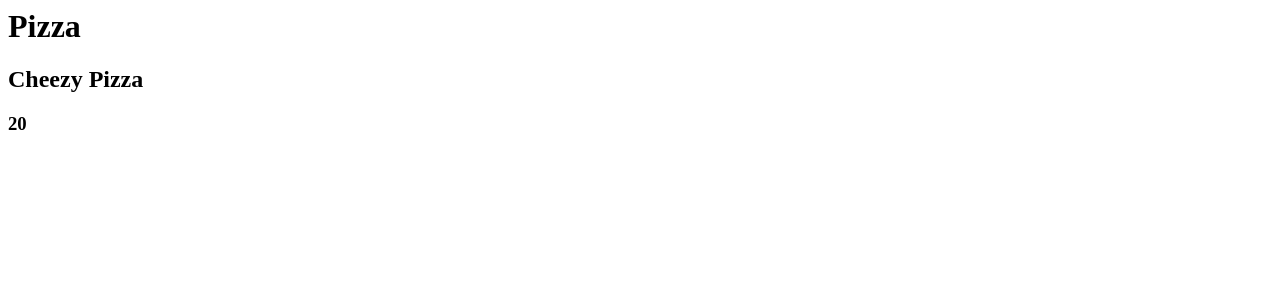
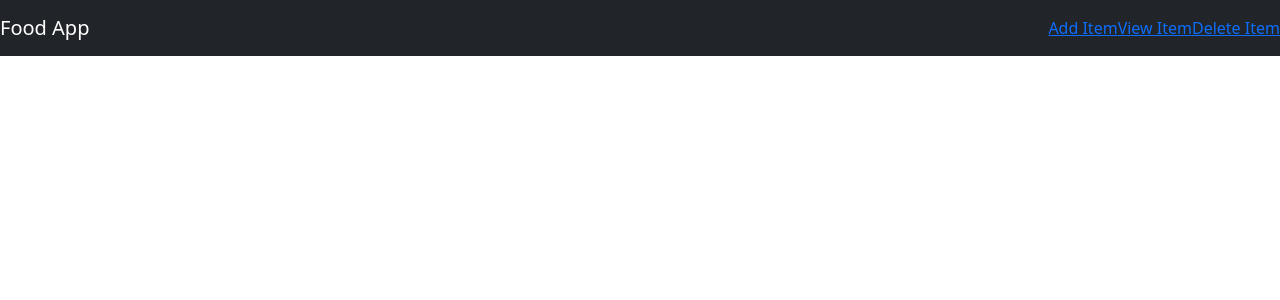
Before and after one commit to sayiamarora/mysite, a Django app: template food/templates/food/detail.html in a window 1280 px wide. Shown: the top 300 px of the page. Run offline with Django 5.2, Linux system fonts and the light colour scheme; the template is opened without the code that fills it: values that come from a table or form of the project are taken from there, others are empty; data comes from the database, SQL or seed files in the repository; parts of the project's set-up code (start-up, migrations or seed data) failed here and were passed over.

Commit message:
commit 5

```diff
--- a/food/models.py
+++ b/food/models.py
@@ -7,3 +7,4 @@ class Item(models.Model):
     item_name=models.CharField(max_length=200)
     item_desc=models.CharField(max_length=200)
     item_price=models.IntegerField()
+    item_image=models.charField(max_length=500,default="https://static.vecteezy.com/system/resources/previews/010/826/341/original/vacation-icon-isolated-on-transparent-background-png.png")
--- /dev/null
+++ b/food/static/food/style.css
@@ -0,0 +1,3 @@
+body{
+    background-color: lightyellow;
+}
--- /dev/null
+++ b/food/templates/food/base.html
@@ -0,0 +1,23 @@
+{% load static %}
+<!DOCTYPE html>
+<html lang="en">
+<head>
+    <link rel="stylesheet" href="{% static 'food/style.css' %}">
+    <link href="https://cdn.jsdelivr.net/npm/bootstrap@5.3.3/dist/css/bootstrap.min.css" rel="stylesheet" integrity="sha384-QWTKZyjpPEjISv5WaRU9OFeRpok6YctnYmDr5pNlyT2bRjXh0JMhjY6hW+ALEwIH" crossorigin="anonymous">
+    <script src="https://cdn.jsdelivr.net/npm/bootstrap@5.3.3/dist/js/bootstrap.bundle.min.js" integrity="sha384-YvpcrYf0tY3lHB60NNkmXc5s9fDVZLESaAA55NDzOxhy9GkcIdslK1eN7N6jIeHz" crossorigin="anonymous"></script>
+    <title>Document</title>
+</head>
+<body>
+    <nav class="navbar navbar-dark bg-dark">
+        <a href="#" class="navbar-brand">Food App</a>
+        <div class="navbar">
+            <a href="nav-item nav-link" href="#">Add Item</a>
+            <a href="nav-item nav-link" href="#">View Item</a>
+            <a href="nav-item nav-link" href="#">Delete Item</a>
+        </div>
+
+    </nav>
+    {% block body %}
+    {% endblock %}
+</body>
+</html>
--- a/food/templates/food/detail.html
+++ b/food/templates/food/detail.html
@@ -1,3 +1,6 @@
+{% extends "food/base.html" %}
+{% block body %}
 <h1>{{ item.item_name }}</h1>
 <h2>{{ item.item_desc }}</h2>
 <h3>{{ item.item_price }}</h3>
+{% endblock %}
```
Also changed, not shown: food/templates/food/index.html (+17 -2 lines).
